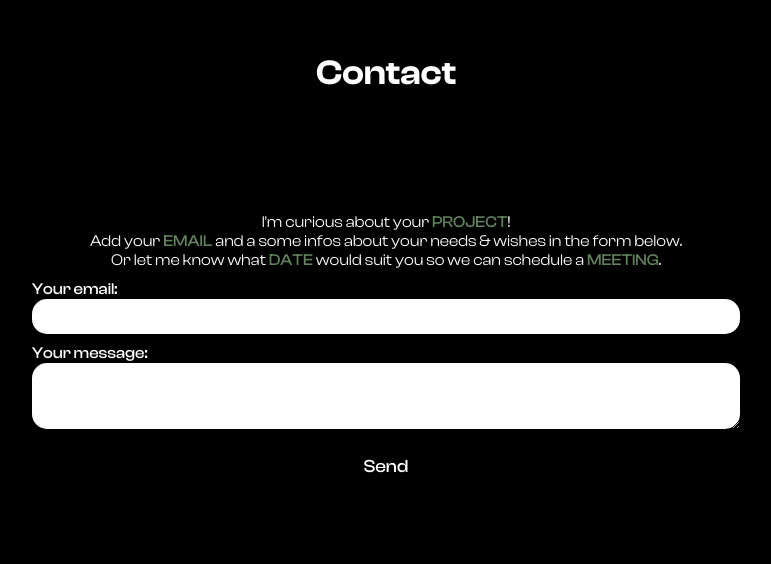
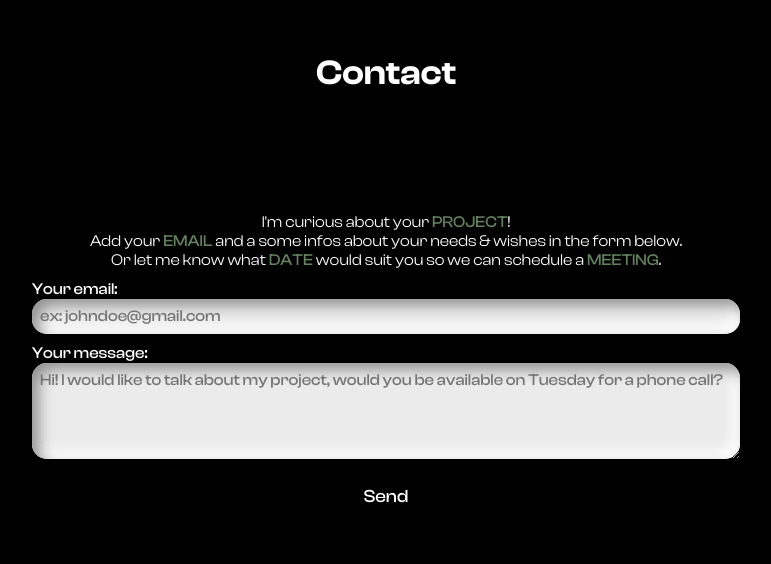
Before and after one commit to Guts6667/Rayan-Chambet, a plain HTML site: page index.html in a window 1280 px wide. Shown: the part 2033-2597 px from the top of the page, without its empty margins (254-1025 px from the left). Drawn offline with Linux system fonts and the light colour scheme.

Commit message:
V.0.9
Btn Menu Animation ✅
Header ✅
About ✅
Carousel ✅
Footer ✅
Add Form ✅
Add Menu ✅
Issue with fonts ✅
Add input verifications ✅
Refactor styles 🎯
Add swipe detection 🎯

```diff
--- a/index.html
+++ b/index.html
@@ -189,18 +189,17 @@
                     </p>
                 </div>
                 <div >
-                    <form class="container__form" action="https://formspree.io/f/mqknneeg" method="POST">
+                    <form class="container__form" action="https://formspree.io/f/mqknneeg"  method="POST">
                         <div class="container__form-input formData">
                             <label for="email">Your email:</label>
-                            <input type="email" name="email" id="email">
+                            <input type="email" name="email" id="email" placeholder="ex: johndoe@gmail.com">
                         </div>
                         <div class="container__form-input formData">
                             <label for="message">Your message:</label>
-                            <textarea name="message" id="message" minlength="25"></textarea>
+                            <textarea name="message" id="message" minlength="25" placeholder="Hi! I would like to talk about my project, would you be available on Tuesday for a phone call?"></textarea>
                         </div>
-                        <input type="hidden" name="_next" value="https://guts6667.github.io/Rayan-Chambet/" />
                         <!-- your other form fields go here -->
-                        <button type="submit" id="formBtn">Send</button>
+                        <button name="button" type="submit" id="formBtn">Send</button>
                     </form>
                 </div>
             </div>
--- a/styles/style.scss
+++ b/styles/style.scss
@@ -10,45 +10,6 @@
   font-display: swap;
   font-style: normal;
 }
-
-// @font-face {
-//   font-family: "ClashDisplay-Extralight";
-//   src: url("../fonts/ClashDisplay_Complete/WEB/fonts/ClashDisplay-Extralight.woff2")
-//       format("woff2"),
-//     url("../fonts/ClashDisplay_Complete/WEB/fonts/ClashDisplay-Extralight.woff")
-//       format("woff"),
-//     url("../fonts/ClashDisplay_Complete/WEB/fonts/ClashDisplay-Extralight.ttf")
-//       format("truetype");
-//   font-weight: 200;
-//   font-display: swap;
-//   font-style: normal;
-// }
-
-// @font-face {
-//   font-family: "ClashDisplay-Light";
-//   src: url("../fonts/ClashDisplay_Complete/WEB/fonts/ClashDisplay-Light.woff2")
-//       format("woff2"),
-//     url("../fonts/ClashDisplay_Complete/WEB/fonts/ClashDisplay-Light.woff")
-//       format("woff"),
-//     url("../fonts/ClashDisplay_Complete/WEB/fonts/ClashDisplay-Light.ttf")
-//       format("truetype");
-//   font-weight: 300;
-//   font-display: swap;
-//   font-style: normal;
-// }
-
-// @font-face {
-//   font-family: "ClashDisplay-Regular";
-//   src: url("../fonts/ClashDisplay_Complete/WEB/fonts/ClashDisplay-Regular.woff2")
-//       format("woff2"),
-//     url("../fonts/ClashDisplay_Complete/WEB/fonts/ClashDisplay-Regular.woff")
-//       format("woff"),
-//     url("../fonts/ClashDisplay_Complete/WEB/fonts/ClashDisplay-Regular.ttf")
-//       format("truetype");
-//   font-weight: 400;
-//   font-display: swap;
-//   font-style: normal;
-// }
 
 @font-face {
   font-family: "ClashDisplay-Medium";
@@ -164,8 +125,6 @@ body {
       padding: 10px;
 
       &:hover {
-        // text-shadow: 2px 2px 15px 1px #8b8b8b;
-        // text-shadow: 2px 2px 3px  #558ABB;
         font-size: 30px;
       }
     }
@@ -234,16 +193,22 @@ body {
         color: black;
         padding: 8px;
         font-size: 16px;
-        font-weight: 500;;
+        font-weight: 500;
+        background: #ebebeb;
+        box-shadow: inset 7px 7px 14px #949494,
+            inset -7px -7px 14px #ffffff
       }
       textarea{
         border-radius: 15px;
         border: none;
         color: black;
         padding: 8px;
-        height: 50px;
+        height: 80px;
         font-size: 16px;
         font-weight: 500;;
+        background: #ebebeb;
+        box-shadow: inset 7px 7px 14px #949494,
+        inset -7px -7px 14px #ffffff
       }
 
     }
--- a/utils/carousel.js
+++ b/utils/carousel.js
@@ -11,7 +11,7 @@ const slideLeft = (project) => {
 
                 // La box suivante a un index supérieur à la box actuelle
                 nextProject = currentProjectIndex +1;
-               console.log(nextProject)
+            //    console.log(nextProject)
                return nextProject
             }
         })
@@ -22,7 +22,7 @@ const slideLeft = (project) => {
         }
         else{
             // Sinon je reviens à la première box => Permet de créer un carousel
-            console.log(projects[0])
+            // console.log(projects[0])
             projects[0].classList.remove('hidden');
 
         }
@@ -41,7 +41,7 @@ const slideRight = (project) => {
 
                 // La box suivante a un index supérieur à la box actuelle
                 nextProject = currentProjectIndex -1;
-               console.log(nextProject)
+            //    console.log(nextProject)
                return nextProject
             }
         })
--- a/utils/form.js
+++ b/utils/form.js
@@ -14,6 +14,7 @@ const emailVerification = () => {
     }
      else{
       email.closest(".formData").setAttribute("data-error-visible", false);
+      email.value === ""
       return true;
      }
   }
@@ -30,6 +31,7 @@ const emailVerification = () => {
       }
       else{
         textArea.closest(".formData").setAttribute("data-error-visible", false);
+        textArea.value ===""
         return true;
       }
   }
--- a/utils/menu.js
+++ b/utils/menu.js
@@ -1,9 +1,3 @@
-// Function for button animation
-// const menuToCross = () => {
-//     btnMenu.firstElementChild.classList.add('button-cross-up');
-//     btnMenu.lastElementChild.classList.add('button-cross-down');
-// }
-
 navicon.addEventListener('click', () =>{
     navicon.classList.toggle('open');
     nav.classList.toggle('hidden');
@@ -11,7 +5,6 @@ navicon.addEventListener('click', () =>{
 
 navOptions.forEach(navOption => {
     navOption.addEventListener('click', (e) => {
-        e.preventDefault();
         nav.classList.add('hidden')
         if(nav.classList.contains('hidden') && navicon.classList.contains('open')){
             navicon.classList.toggle('open');
```
Also changed, not shown: styles/style.css, 1 other file.
